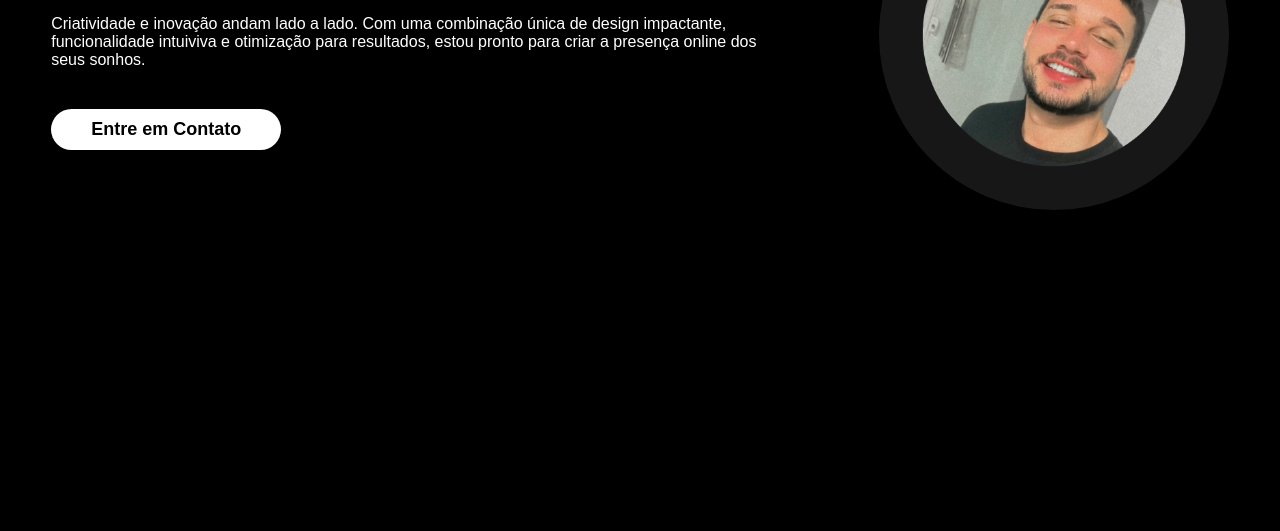
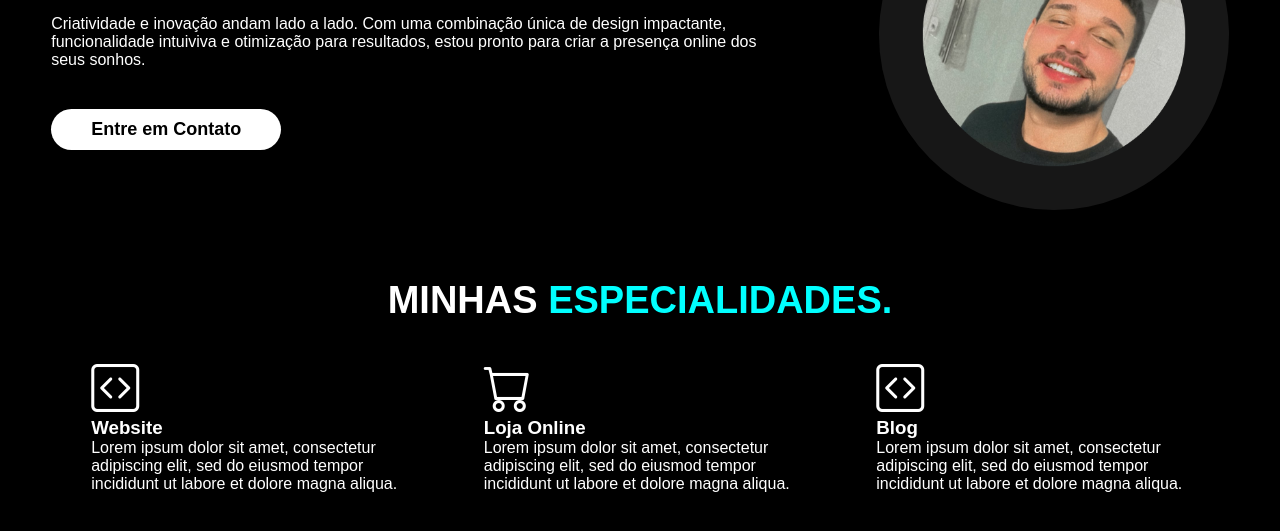
Before and after one commit to NatanJrr98/Portf-lio, a plain HTML site: page Index.html in a window 1280 px wide. Shown: the part 479-1010 px from the top of the page. Before the commit the page ends 800 px from the top, so only its background shows below. Drawn offline with nearby package versions, Linux system fonts and the light colour scheme.

Commit message:
Especialidades pt1

```diff
--- a/Index.html
+++ b/Index.html
@@ -8,7 +8,10 @@
     <link rel="preconnect" href="https://fonts.googleapis.com">
     <link rel="preconnect" href="https://fonts.gstatic.com" crossorigin>
     <link href="https://fonts.googleapis.com/css2?family=Roboto:wght@300;400;500;700&display=swap" rel="stylesheet">
-    <!--Google Fonts-->
+    <!--FIM Google Fonts-->
+    <!--BootStrap ICONS-->
+    <link rel="stylesheet" href="https://cdn.jsdelivr.net/npm/bootstrap-icons@1.11.3/font/bootstrap-icons.min.css">
+    <!--FIM BootStrap ICONS-->
     <link rel="stylesheet" href="style.css">
     <title>Meu Porftólio</title>
 </head>
@@ -60,6 +63,32 @@
                 </div><!--flex-->
             </div><!--interface-->
         </section><!--topo-do-site-->
+
+        <section class="especialidades">
+            <div class="interface">
+                <h2 class="titulo">MINHAS <span>ESPECIALIDADES.</span></h2>
+                <div class="flex">
+                    <div class="especialidades-box">
+                        <i class="bi bi-code-square"></i>
+                        <h3>Website</h3>
+                        <p>Lorem ipsum dolor sit amet, consectetur adipiscing elit, sed do eiusmod tempor incididunt ut labore et dolore magna
+                            aliqua. </p>
+                    </div><!--especialidades-box-->
+                    <div class="especialidades-box">
+                        <i class="bi bi-cart"></i>
+                        <h3>Loja Online</h3>
+                        <p>Lorem ipsum dolor sit amet, consectetur adipiscing elit, sed do eiusmod tempor incididunt ut labore et dolore magna
+                            aliqua. </p>
+                    </div><!--especialidades-box-->
+                    <div class="especialidades-box">
+                        <i class="bi bi-code-square"></i>
+                        <h3>Blog</h3>
+                        <p>Lorem ipsum dolor sit amet, consectetur adipiscing elit, sed do eiusmod tempor incididunt ut labore et dolore magna
+                            aliqua. </p>
+                    </div><!--especialidades-box-->
+                </div><!--flex-->
+            </div><!--interface-->
+        </section><!--especialidades-->
     </main>
 </body>
 
--- a/style.css
+++ b/style.css
@@ -37,6 +37,15 @@
     transform: scale(1.1);
 }
 
+h2.titulo{
+    color: #fff;
+    font-size: 38px;
+    text-align: center;
+}
+
+h2.titulo span{
+    color:aqua;
+}
 /*Estilo do Cabeçalho*/
 
 header{
@@ -116,3 +125,18 @@
         top: 30px;
     }
 }
+
+/*Estilo das Especialidades*/
+
+section.especialidades{
+    padding: 40px 4%;
+}
+
+.especialidades .especialidades-box{
+    color: #fff;
+    padding: 40px;
+}
+
+.especialidades .especialidades-box i{
+    font-size: 48px;
+}
```
